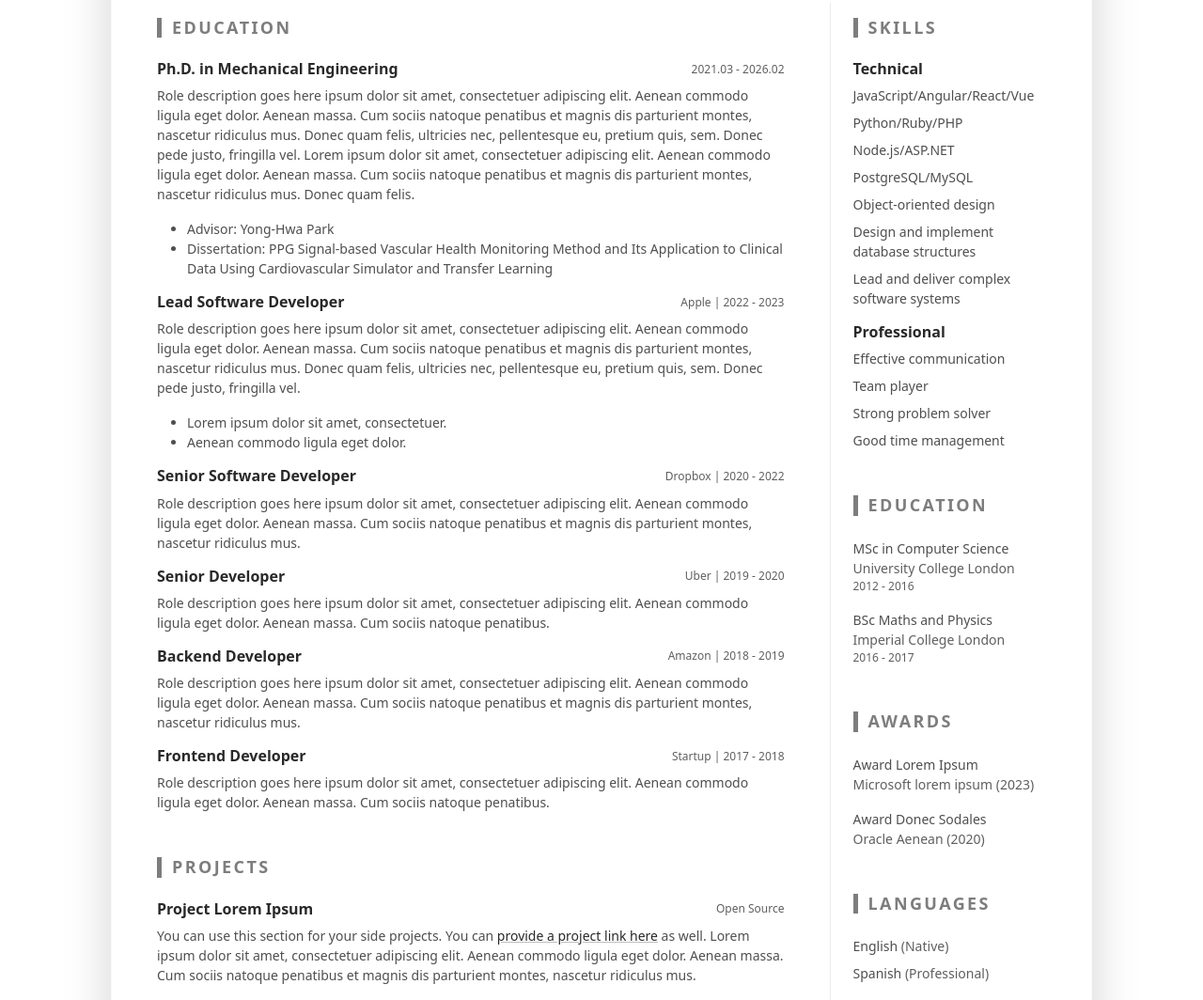
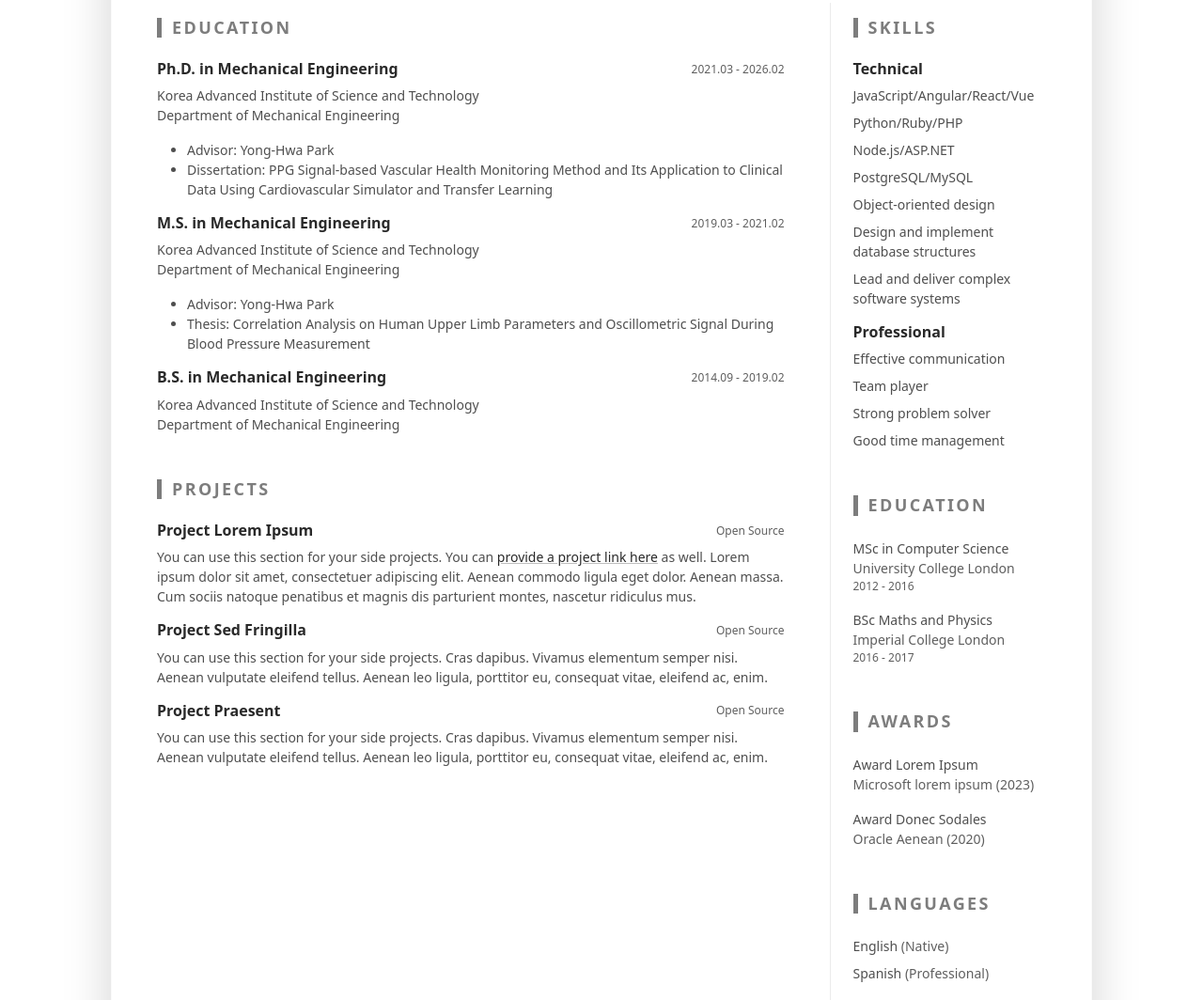
Before and after one commit to bbombbomiii/bbombbomiii.github.io, a plain HTML site: page index.html in a window 1280 px wide. Shown: the part 392-1456 px from the top of the page at 94% size. Drawn offline with Linux system fonts and the light colour scheme.

Commit message:
education finish

```diff
--- a/index.html
+++ b/index.html
@@ -70,7 +70,7 @@
 
 									</div>
 									<div class="item-content">
-										<p>Role description goes here ipsum dolor sit amet, consectetuer adipiscing elit. Aenean commodo ligula eget dolor. Aenean massa. Cum sociis natoque penatibus et magnis dis parturient montes, nascetur ridiculus mus. Donec quam felis, ultricies nec, pellentesque eu, pretium quis, sem. Donec pede justo, fringilla vel. Lorem ipsum dolor sit amet, consectetuer adipiscing elit. Aenean commodo ligula eget dolor. Aenean massa. Cum sociis natoque penatibus et magnis dis parturient montes, nascetur ridiculus mus. Donec quam felis.</p>
+										<p>Korea Advanced Institute of Science and Technology<br>Department of Mechanical Engineering</p>
 										<ul class="resume-list">
 											<li>Advisor: Yong-Hwa Park</li>
 											<li>Dissertation: PPG Signal-based Vascular Health Monitoring Method and Its Application to Clinical Data Using Cardiovascular Simulator and Transfer Learning</li>
@@ -79,59 +79,28 @@
 								</div><!--//item-->
 								<div class="item mb-3">
 									<div class="item-heading row align-items-center mb-2">
-										<h4 class="item-title col-12 col-md-6 col-lg-8 mb-2 mb-md-0">Lead Software Developer</h4>
-										<div class="item-meta col-12 col-md-6 col-lg-4 text-muted text-start text-md-end">Apple | 2022 - 2023</div>
+										<h4 class="item-title col-12 col-md-6 col-lg-8 mb-2 mb-md-0">M.S. in Mechanical Engineering</h4>
+										<div class="item-meta col-12 col-md-6 col-lg-4 text-muted text-start text-md-end">2019.03 - 2021.02</div>
 
 									</div>
 									<div class="item-content">
-										<p>Role description goes here ipsum dolor sit amet, consectetuer adipiscing elit. Aenean commodo ligula eget dolor. Aenean massa. Cum sociis natoque penatibus et magnis dis parturient montes, nascetur ridiculus mus. Donec quam felis, ultricies nec, pellentesque eu, pretium quis, sem. Donec pede justo, fringilla vel.</p>
+										<p>Korea Advanced Institute of Science and Technology<br>Department of Mechanical Engineering</p>
 										<ul class="resume-list">
-											<li>Lorem ipsum dolor sit amet, consectetuer.</li>
-											<li>Aenean commodo ligula eget dolor.</li>
+											<li>Advisor: Yong-Hwa Park</li>
+											<li>Thesis: Correlation Analysis on Human Upper Limb Parameters and Oscillometric Signal During Blood Pressure Measurement</li>
 										</ul>
 									</div>
 								</div><!--//item-->
 								<div class="item mb-3">
 									<div class="item-heading row align-items-center mb-2">
-										<h4 class="item-title col-12 col-md-6 col-lg-8 mb-2 mb-md-0">Senior Software Developer</h4>
-										<div class="item-meta col-12 col-md-6 col-lg-4 text-muted text-start text-md-end">Dropbox | 2020 - 2022</div>
+										<h4 class="item-title col-12 col-md-6 col-lg-8 mb-2 mb-md-0">B.S. in Mechanical Engineering</h4>
+										<div class="item-meta col-12 col-md-6 col-lg-4 text-muted text-start text-md-end">2014.09 - 2019.02</div>
 
 									</div>
 									<div class="item-content">
-										<p>Role description goes here ipsum dolor sit amet, consectetuer adipiscing elit. Aenean commodo ligula eget dolor. Aenean massa. Cum sociis natoque penatibus et magnis dis parturient montes, nascetur ridiculus mus.</p>
+										<p>Korea Advanced Institute of Science and Technology<br>Department of Mechanical Engineering</p>
 									</div>
 								</div><!--//item-->
-								<div class="item">
-									<div class="item-heading row align-items-center mb-2">
-										<h4 class="item-title col-12 col-md-6 col-lg-8 mb-2 mb-md-0">Senior Developer</h4>
-										<div class="item-meta col-12 col-md-6 col-lg-4 text-muted text-start text-md-end">Uber | 2019 - 2020</div>
-
-									</div>
-									<div class="item-content">
-										<p>Role description goes here ipsum dolor sit amet, consectetuer adipiscing elit. Aenean commodo ligula eget dolor. Aenean massa. Cum sociis natoque penatibus. </p>
-									</div>
-								</div><!--//item-->
-								<div class="item">
-									<div class="item-heading row align-items-center mb-2">
-										<h4 class="item-title col-12 col-md-6 col-lg-8 mb-2 mb-md-0">Backend Developer</h4>
-										<div class="item-meta col-12 col-md-6 col-lg-4 text-muted text-start text-md-end">Amazon | 2018 - 2019</div>
-
-									</div>
-									<div class="item-content">
-										<p>Role description goes here ipsum dolor sit amet, consectetuer adipiscing elit. Aenean commodo ligula eget dolor. Aenean massa. Cum sociis natoque penatibus et magnis dis parturient montes, nascetur ridiculus mus.</p>
-									</div>
-								</div><!--//item-->
-								<div class="item">
-									<div class="item-heading row align-items-center mb-2">
-										<h4 class="item-title col-12 col-md-6 col-lg-8 mb-2 mb-md-0">Frontend Developer</h4>
-										<div class="item-meta col-12 col-md-6 col-lg-4 text-muted text-start text-md-end">Startup | 2017 - 2018</div>
-
-									</div>
-									<div class="item-content">
-										<p>Role description goes here ipsum dolor sit amet, consectetuer adipiscing elit. Aenean commodo ligula eget dolor. Aenean massa. Cum sociis natoque penatibus. </p>
-									</div>
-								</div><!--//item-->
-
 							</section><!--//work-section-->
 
 
```
